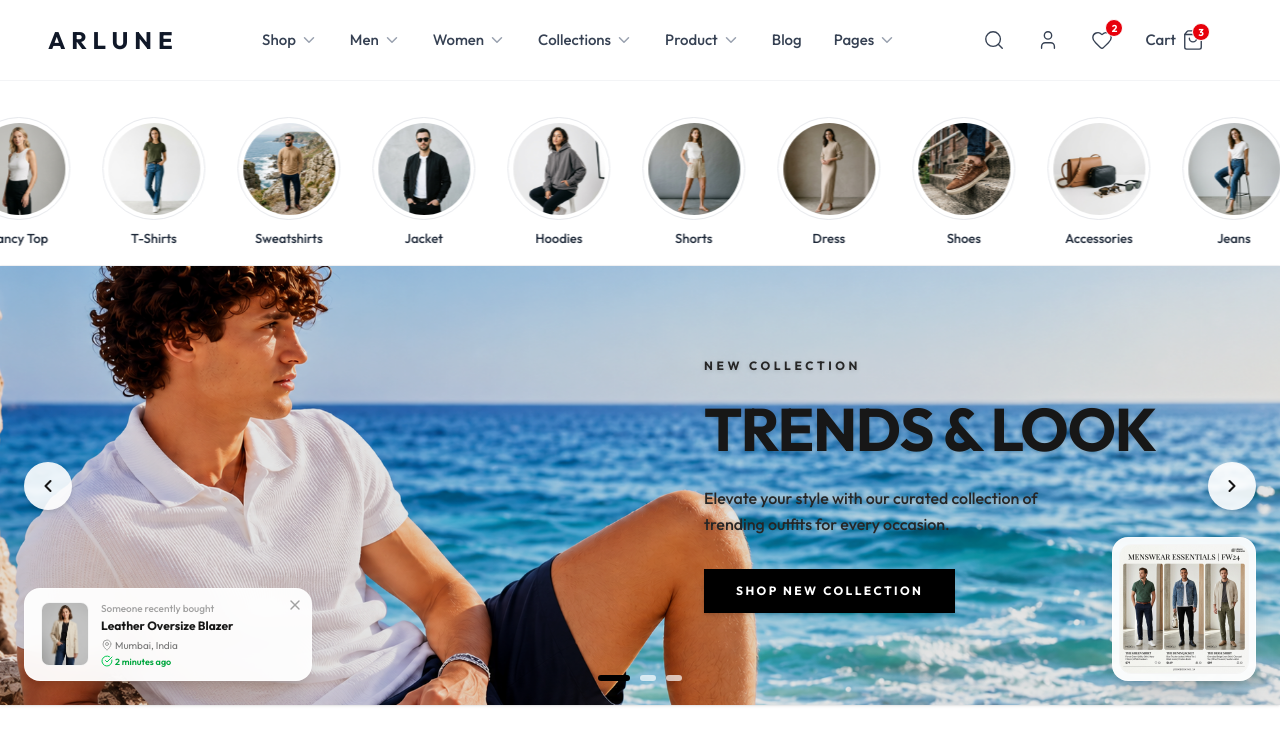
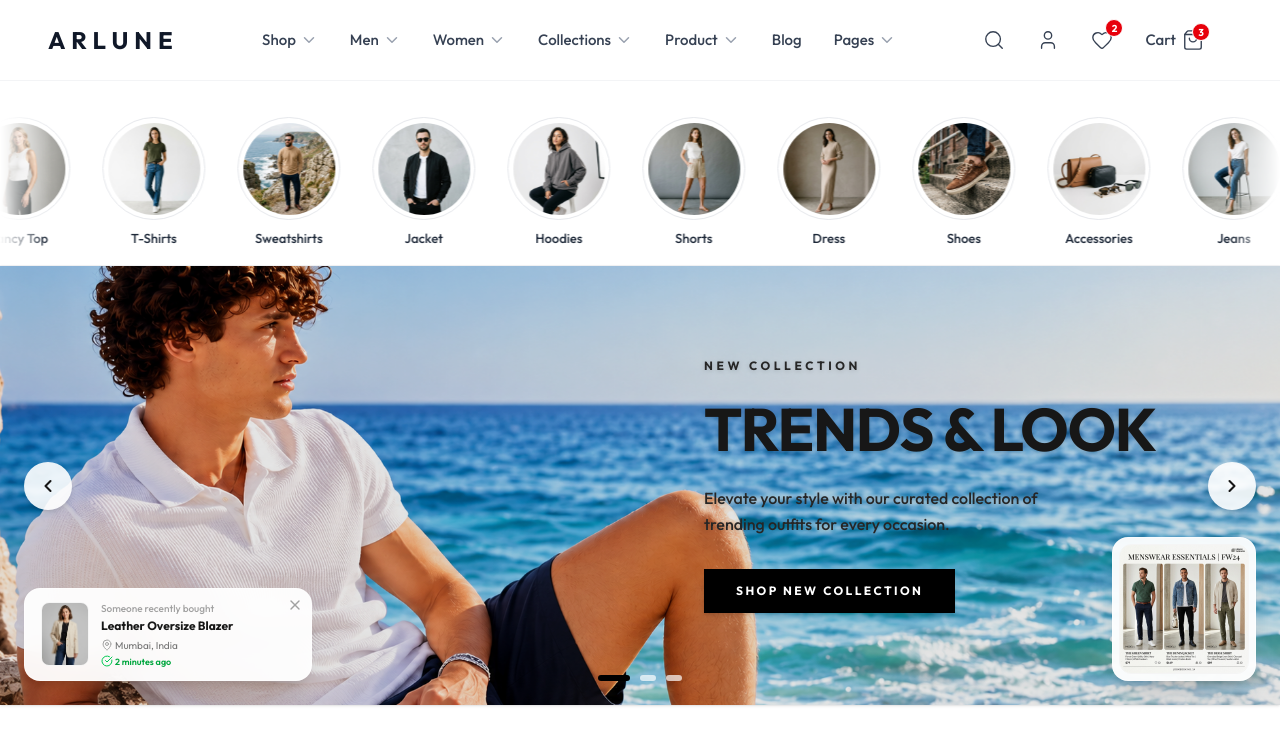
Before and after one commit to sivaathri/Clothing-UI-design-, a React (Vite) app: page / in a window 1280 px wide. Shown: the top 744 px of the page. Built offline with nearby package versions, Linux system fonts and the light colour scheme.

Commit message:
style: add marquee edge gradient mask for seamless layout borders

```diff
--- a/src/components/Categories.jsx
+++ b/src/components/Categories.jsx
@@ -38,7 +38,7 @@ export default function Categories() {
   return (
     <section className="w-full pt-5 pb-2.5 border-b border-gray-100 overflow-hidden bg-white select-none">
       <div className="w-full">
-        <div className="relative w-full overflow-hidden">
+        <div className="relative w-full overflow-hidden mask-marquee">
           {/* Scrolling Track - No gap on track, padding is on the child elements */}
           <div className="flex animate-marquee pt-4 pb-2">
             {doubleCategories.map((item, idx) => (
--- a/src/index.css
+++ b/src/index.css
@@ -47,3 +47,8 @@ body {
 .animate-marquee:hover {
   animation-play-state: paused;
 }
+
+.mask-marquee {
+  mask-image: linear-gradient(to right, transparent, black 4%, black 96%, transparent);
+  -webkit-mask-image: linear-gradient(to right, transparent, black 4%, black 96%, transparent);
+}
```
